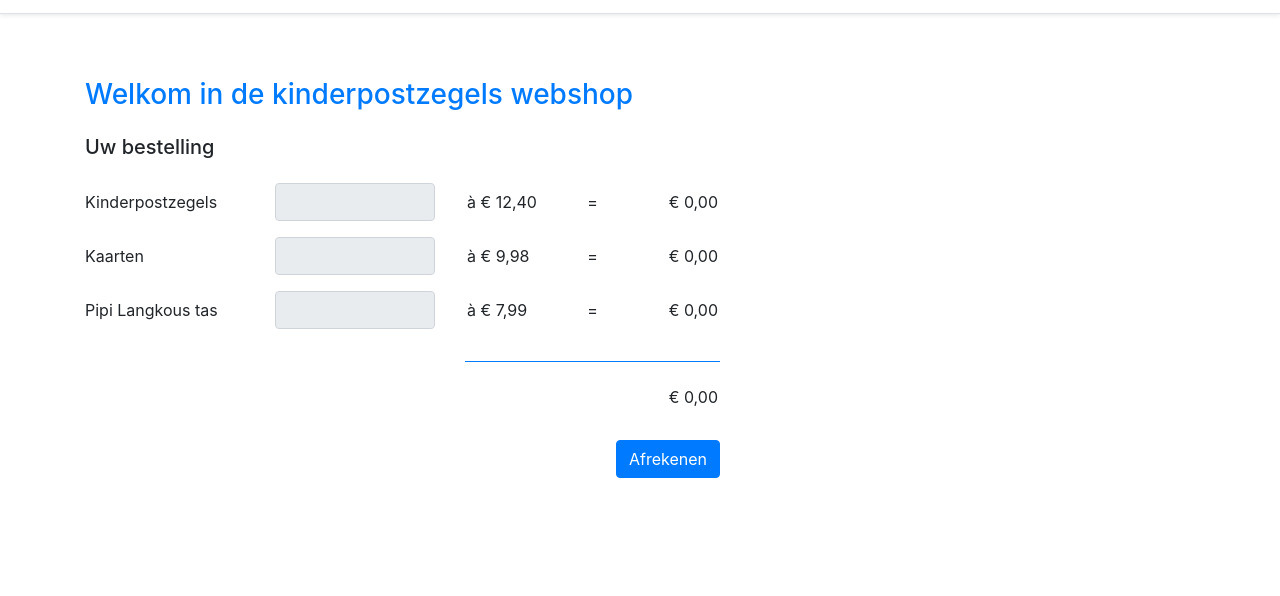
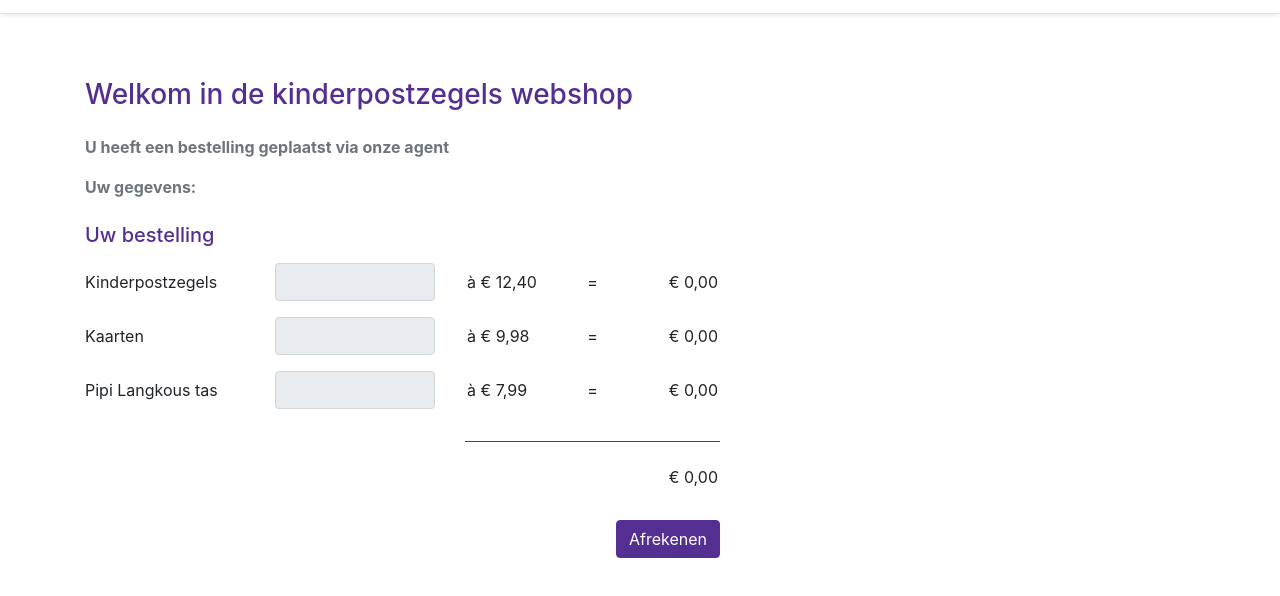
Before and after one commit to giacoppo/KPZ-POC, a plain HTML site: page index.html in a window 1280 px wide. Shown: the part 88-684 px from the top of the page. Drawn offline with nearby package versions, Linux system fonts and the light colour scheme.

Commit message:
Additional parameter and color changes

```diff
--- a/index.html
+++ b/index.html
@@ -7,6 +7,19 @@
     <link rel="stylesheet" href="https://stackpath.bootstrapcdn.com/bootstrap/4.3.1/css/bootstrap.min.css" integrity="sha384-ggOyR0iXCbMQv3Xipma34MD+dH/1fQ784/j6cY/iJTQUOhcWr7x9JvoRxT2MZw1T" crossorigin="anonymous">
     <link rel=icon href="./images/favicon.ico" type="image/x-icon">
     <title>KPZ webshop</title>
+    <style>
+        .text-primary,
+        .border-primary {
+            color: #552e91 !important;
+        }
+        .btn-primary {
+            background-color: #552e91 !important;
+            border-color: #552e91 !important;
+        }
+        hr.border-primary {
+            border-color: #552e91 !important;
+        }
+    </style>
 </head>
 <body>
     <div class="d-flex flex-column flex-md-row align-items-center py-3 mb-3 bg-white border-bottom shadow-sm">
@@ -18,7 +31,9 @@
         <div class="row">
             <div class="col-12">
                 <h3 class="mt-5 mb-4 text-primary">Welkom in de kinderpostzegels webshop</h3>
-                <h5 class="mb-3 mb-sm-4">Uw bestelling</h5>
+                <p><strong class="text-secondary">U heeft een bestelling geplaatst via onze agent <span class="text-primary" id="sp"></span></strong></p>
+                <p><strong class="text-secondary">Uw gegevens: <span class=" text-primary" id="i"></span></strong></p>
+                <h5 class="mb-2 mb-sm-3 mt-4 text-primary">Uw bestelling</h5>
                 <form method="" action="/webshop/thanx.html">
                     <div class="form-group row" id="stamps-row">
                         <label for="stamps" class="col-sm-4 col-md-3 col-lg-2 col-form-label">Kinderpostzegels</label>
@@ -108,10 +123,14 @@
             var p2 = getParm('p2');
             var p3 = getParm('p3');
             var ac = getParm('ac');
+            var i = getParm('i');
             StampsField.value = p1;
             CardsField.value = p2;
             BagsField.value = p3;
             AcField.value = ac;
+
+            EmailDisplay = document.getElementById("i").innerText = i;
+            SalesPerson = document.getElementById("sp").innerText = ac;
 
             StampsPrice = 12.40;
             StampsPriceDisplay = document.getElementById("stamps-price").value = "\u00E0" + " " + "\u20AC" + " " + StampsPrice.toFixed(2).toString().replace(/[.]/, ",");
```
Also changed, not shown: webshop.html (+20 -1 lines).
